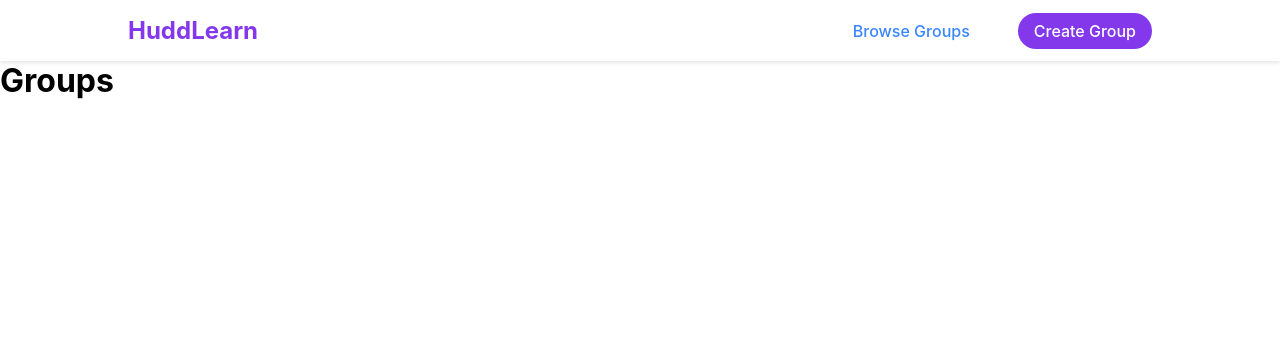
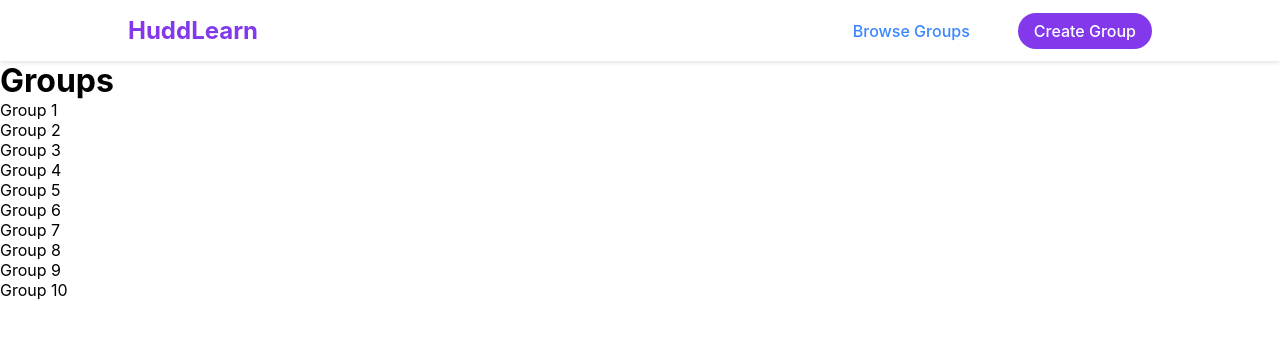
Before and after one commit to adel-batal/huddlearn, a React (Vite) app in the folder client/: page /groups in a window 1280 px wide. Shown: the top 338 px of the page. Built offline with nearby package versions, Linux system fonts and the light colour scheme.

Commit message:
Setup groups

```diff
--- a/client/src/App.tsx
+++ b/client/src/App.tsx
@@ -1,7 +1,7 @@
 import './App.css'
 import { BrowserRouter as Router, Routes, Route } from 'react-router-dom';
-import Home from './components/Home/Home'
-import Groups from './components/Groups/Groups'
+import Home from './views/Home/Home'
+import Groups from './views/Groups/Groups'
 import Navbar from './components/Navbar/Navbar'
 import { useState } from 'react';
 import CreateGroupModal from './components/Modals/CreateGroupModal';
@@ -11,15 +11,89 @@ function App() {
   return (
     <>
       <Router>
-        <Navbar openCreateGroupModal={() => setIsCreateGroupModalOpen(true)}/>
+        <Navbar openCreateGroupModal={() => setIsCreateGroupModalOpen(true)} />
         <Routes>
           <Route path="/" element={<Home />} />
-          <Route path="/groups" element={<Groups />} />
+          <Route path="/groups" element={<Groups groups={groups}/>} />
         </Routes>
       </Router>
-      <CreateGroupModal isOpen={isCreateGroupModalOpen} onClose={() => setIsCreateGroupModalOpen(false)}/>
+      <CreateGroupModal isOpen={isCreateGroupModalOpen} onClose={() => setIsCreateGroupModalOpen(false)} />
     </>
   )
 }
 
+// fake group data until we connect to the backend
+const groups = [
+  {
+    id: 1,
+    name: "Group 1",
+    description: "This is the first group",
+    members: 1,
+    image: "https://picsum.photos/200/300"
+  },
+  {
+    id: 2,
+    name: "Group 2",
+    description: "This is the second group",
+    members: 2,
+    image: "https://picsum.photos/200/300"
+  },
+  {
+    id: 3,
+    name: "Group 3",
+    description: "This is the third group",
+    members: 3,
+    image: "https://picsum.photos/200/300"
+  },
+  {
+    id: 4,
+    name: "Group 4",
+    description: "This is the fourth group",
+    members: 4,
+    image: "https://picsum.photos/200/300"
+  },
+  {
+    id: 5,
+    name: "Group 5",
+    description: "This is the fifth group",
+    members: 5,
+    image: "https://picsum.photos/200/300"
+  },
+  {
+    id: 6,
+    name: "Group 6",
+    description: "This is the sixth group",
+    members: 6,
+    image: "https://picsum.photos/200/300"
+  },
+  {
+    id: 7,
+    name: "Group 7",
+    description: "This is the seventh group",
+    members: 7,
+    image: "https://picsum.photos/200/300"
+  },
+  {
+    id: 8,
+    name: "Group 8",
+    description: "This is the eighth group",
+    members: 8,
+    image: "https://picsum.photos/200/300"
+  },
+  {
+    id: 9,
+    name: "Group 9",
+    description: "This is the ninth group",
+    members: 9,
+    image: "https://picsum.photos/200/300"
+  },
+  {
+    id: 10,
+    name: "Group 10",
+    description: "This is the tenth group",
+    members: 10,
+    image: "https://picsum.photos/200/300"
+  }
+];
+
 export default App
--- a/client/src/components/Groups/Groups.tsx
+++ /dev/null
@@ -1,9 +0,0 @@
-const Home = () => {
-    return (
-        <div>
-            <h1>Groups</h1>
-        </div>
-    );
-};
-
-export default Home;
--- /dev/null
+++ b/client/src/views/Groups/Groups.tsx
@@ -0,0 +1,16 @@
+import { Group, GroupsProps } from "../../types/types";
+
+const Groups: React.FC<GroupsProps> = ({ groups }) => {
+    return (
+        <div>
+            <h1>Groups</h1>
+            <ul>
+                {groups.map((group: Group) => (
+                    <li key={group.id}>{group.name}</li>
+                ))}
+            </ul>
+        </div>
+    );
+};
+
+export default Groups;
```
Also changed, not shown: client/src/types/types.ts (+12 -0 lines), client/src/views/Home/Home.tsx (renamed from client/src/components/Home/Home.tsx).
